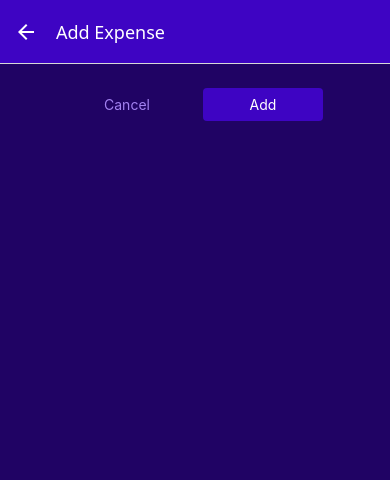
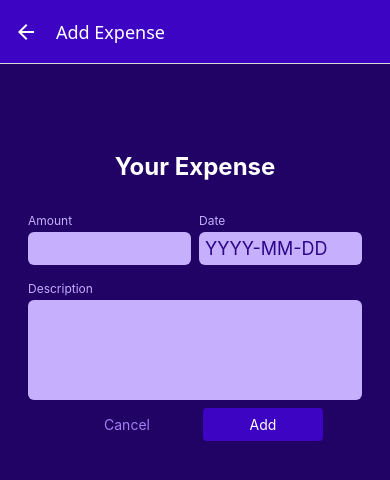
Before and after one commit to SarthakJain23/Expense-Management-RN, a React Native app: screen /ManageExpense in a window 390 px wide. Shown: the top 480 px of the page. Built offline with nearby package versions, Linux system fonts and the light colour scheme.

Commit message:
feat: add ExpenseForm and Input components; integrate ExpenseForm into ManageExpenseScreen for expense entry

```diff
--- /dev/null
+++ b/components/ExpenseForm.tsx
@@ -0,0 +1,61 @@
+import { StyleSheet, Text, View } from "react-native";
+import Input from "./UI/Input";
+
+interface ExpenseFormProps {}
+
+const ExpenseForm: React.FC<ExpenseFormProps> = () => {
+  const onChangeAmount = (text: string) => {};
+  const onChangeDate = (text: string) => {};
+  const onChangeDescription = (text: string) => {};
+
+  return (
+    <View style={styles.container}>
+      <Text style={styles.title}>Your Expense</Text>
+      <View style={styles.inputsRow}>
+        <Input
+          label="Amount"
+          value=""
+          inputContainerStyle={styles.rowInput}
+          keyboardType="decimal-pad"
+          onChangeText={onChangeAmount}
+        />
+        <Input
+          label="Date"
+          value=""
+          placeholder="YYYY-MM-DD"
+          maxLength={10}
+          inputContainerStyle={styles.rowInput}
+          onChangeText={onChangeDate}
+        />
+      </View>
+      <Input
+        label="Description"
+        value=""
+        multiline
+        onChangeText={onChangeDescription}
+      />
+    </View>
+  );
+};
+
+const styles = StyleSheet.create({
+  container: {
+    marginTop: 40,
+  },
+  title: {
+    fontSize: 24,
+    fontWeight: "bold",
+    color: "white",
+    marginVertical: 24,
+    textAlign: "center",
+  },
+  inputsRow: {
+    flexDirection: "row",
+    justifyContent: "space-between",
+  },
+  rowInput: {
+    flex: 1,
+  },
+});
+
+export default ExpenseForm;
--- /dev/null
+++ b/components/UI/Input.tsx
@@ -0,0 +1,62 @@
+import React from "react";
+import {
+  StyleProp,
+  StyleSheet,
+  Text,
+  TextInput,
+  View,
+  ViewStyle,
+} from "react-native";
+import { GlobalStyles } from "../../constants/styles";
+
+interface InputProps extends React.ComponentProps<typeof TextInput> {
+  label: string;
+  value: string;
+  inputContainerStyle?: StyleProp<ViewStyle>;
+  onChangeText: (text: string) => void;
+}
+
+const Input: React.FC<InputProps> = ({
+  label,
+  value,
+  inputContainerStyle,
+  onChangeText,
+  ...rest
+}) => {
+  return (
+    <View style={[styles.inputContainer, inputContainerStyle]}>
+      <Text style={styles.label}>{label}</Text>
+      <TextInput
+        style={[styles.input, rest.multiline && styles.inputMultiline]}
+        value={value}
+        onChangeText={onChangeText}
+        {...rest}
+      />
+    </View>
+  );
+};
+
+const styles = StyleSheet.create({
+  inputContainer: {
+    marginHorizontal: 4,
+    marginVertical: 8,
+  },
+  label: {
+    fontSize: 12,
+    color: GlobalStyles.colors.primary100,
+    marginBottom: 4,
+  },
+  input: {
+    backgroundColor: GlobalStyles.colors.primary100,
+    padding: 6,
+    borderRadius: 6,
+    fontSize: 18,
+    color: GlobalStyles.colors.primary700,
+  },
+  inputMultiline: {
+    minHeight: 100,
+    textAlignVertical: "top",
+  },
+});
+
+export default Input;
--- a/screens/ManageExpenseScreen.tsx
+++ b/screens/ManageExpenseScreen.tsx
@@ -1,5 +1,6 @@
 import { NativeStackScreenProps } from "@react-navigation/native-stack";
 import { StyleSheet, View } from "react-native";
+import ExpenseForm from "../components/ExpenseForm";
 import Button from "../components/UI/Button";
 import IconButton from "../components/UI/IconButton";
 import { Expense, RootStackParamList } from "../configs/types";
@@ -38,6 +39,7 @@ const ManageExpenseScreen: React.FC<Props> = ({ route, navigation }) => {
 
   return (
     <View style={styles.container}>
+      <ExpenseForm />
       <View style={styles.buttonContainer}>
         <Button style={styles.button} onPress={cancelHandler} mode="flat">
           Cancel
```
